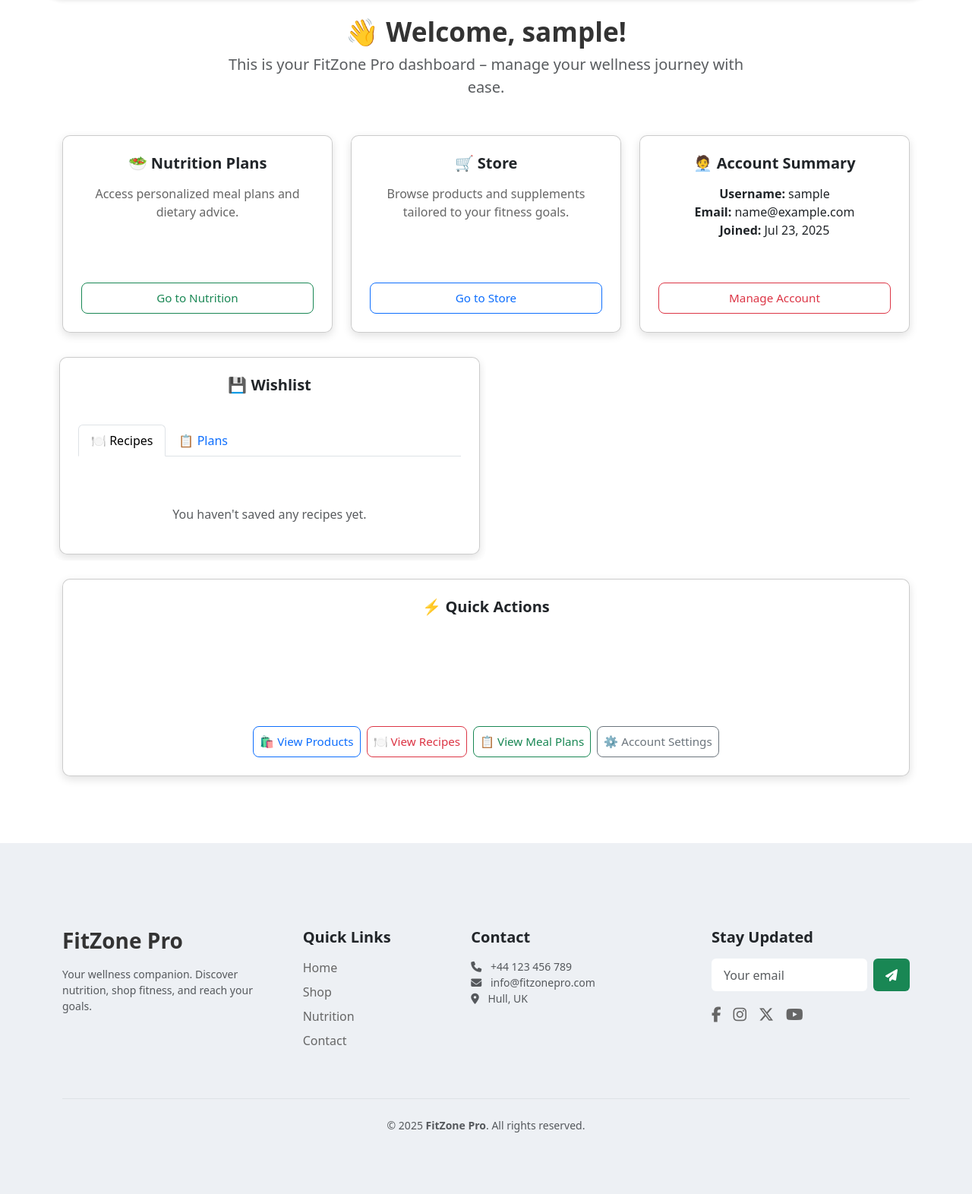
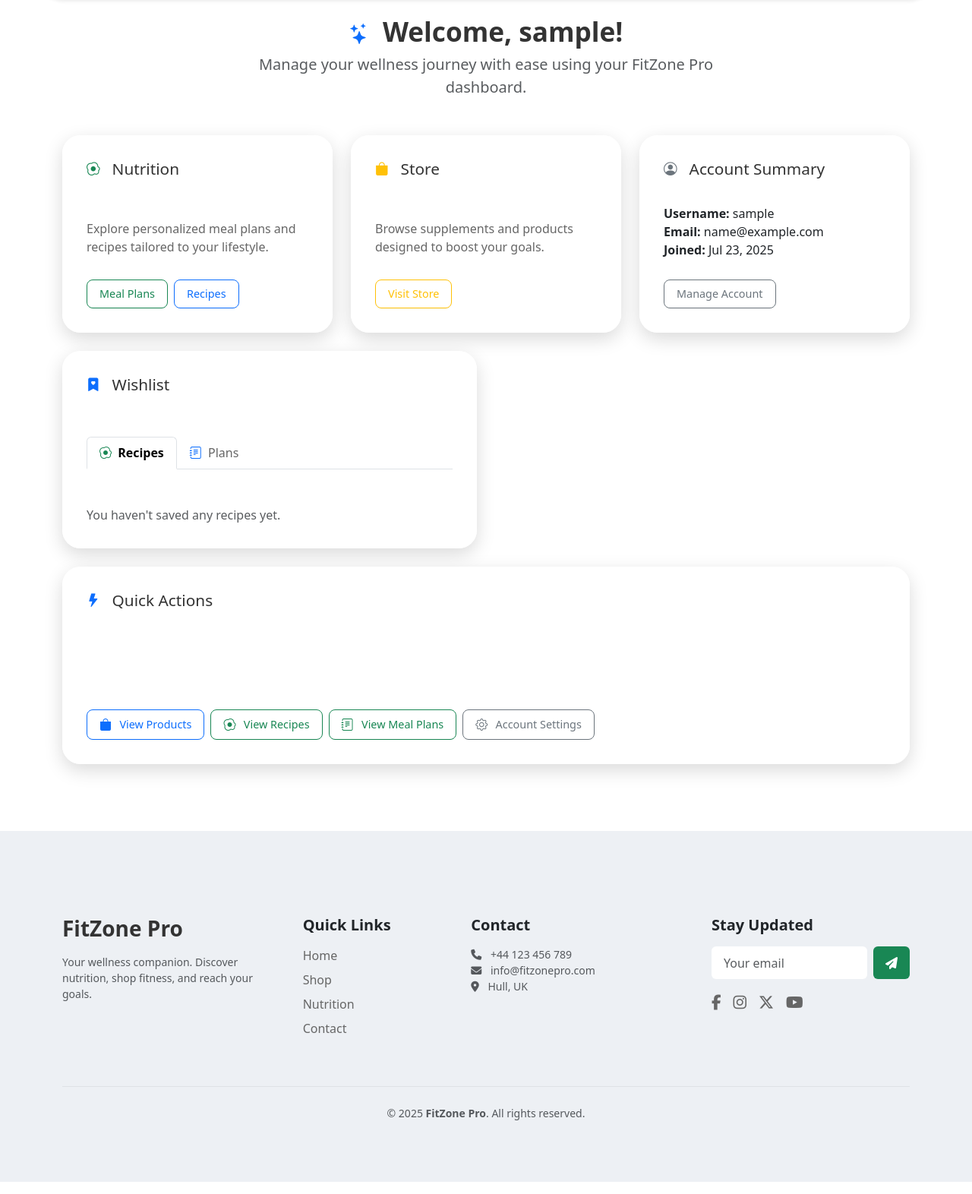
Before and after one commit to Danut89/Milestone-Project-4, a Django app: page /profile/dashboard/ in a window 1280 px wide. Shown: the part 156-1728 px from the top of the page at 76% size. Run offline with Django 5.2, Linux system fonts and the light colour scheme; the visitor is signed in with stand-in values (Sample User, id 1); data that the repository does not hold is empty; some libraries are stand-ins or nearby versions.

Commit message:
💄 Refined Dashboard UI: Final polish with aligned icons, button hover effects, structured layout, and improved visual hierarchy

```diff
--- a/nutrition/urls.py
+++ b/nutrition/urls.py
@@ -4,7 +4,6 @@ from . import views
 app_name = 'nutrition'
 
 urlpatterns = [
-    path('', views.nutrition_home, name='nutrition'),
     path('meal-plans/', views.meal_plans, name='meal_plans'),
     path('recipes/', views.recipes_list, name='recipes'),
     path('recipes/<int:pk>/', views.recipe_detail, name='recipe_detail'),
--- a/nutrition/views.py
+++ b/nutrition/views.py
@@ -14,8 +14,6 @@ from django.contrib import messages
 # 📄 Static & Listing Views
 # ==============================
 
-def nutrition_home(request):
-    return render(request, 'nutrition/home.html')
 
 def meal_plans(request):
     sort_option = request.GET.get('sort')
--- a/profiles/static/profiles/profiles.css
+++ b/profiles/static/profiles/profiles.css
@@ -1,116 +1,157 @@
-
-/*Dashboard Styles*/
-.card-glass {
-  background: rgba(255, 255, 255, 0.95);
-  border-radius: var(--radius-lg);
-  border: 1px solid var(--border-muted);
-  box-shadow: var(--shadow-md);
-  backdrop-filter: blur(10px);
-  transition: all 0.3s ease;
-}
-
-.card-glass h5 {
-  font-weight: 600;
-  color: var(--text-heading);
-}
-
+/* 💎 Final Polished Dashboard Styles */
 .dashboard-card {
   background: rgba(255, 255, 255, 0.96);
   backdrop-filter: blur(8px);
-  border-radius: 10px;
-  box-shadow: var(--shadow-md);
+  border-radius: var(--radius-lg);
+  box-shadow: var(--shadow-lg);
   border: 1px solid var(--border-muted);
   padding: 2rem;
   display: flex;
   flex-direction: column;
   justify-content: space-between;
   min-height: 260px;
-  transition: all 0.3s ease-in-out;
-  border: 1px solid rgba(0, 0, 0, 0.2)
+  transition: transform 0.3s ease-in-out;
 }
 
+
 .dashboard-card:hover {
-  transform: translateY(-2px);
+  transform: translateY(-4px);
   box-shadow: var(--shadow-lg);
 }
 
-.dashboard-card h5 {
-  font-size: 1.25rem;
-  font-weight: 600;
-  margin-bottom: 1rem;
+.dashboard-welcome h1 {
+  font-size: 2rem;
+  display: flex;
+  align-items: center;
+  gap: 0.5rem;
 }
 
-.dashboard-card p,
-.dashboard-card ul {
-  font-size: 1rem;
-  margin-bottom: 1rem;
+.dashboard-welcome i {
+  font-size: 1.7rem;
+  color: var(--primary-color);
 }
 
-.dashboard-card .btn {
-  margin-top: auto;
-  font-size: 0.95rem;
-  padding: 0.5rem;
-  border-radius: 0.5rem;
-  transition: background-color 0.3s ease, color 0.3s ease;
+
+/* Headings */
+.dashboard-card h5 {
+  color: var(--text-dark);
+  font-size: 1.3rem;
+  border-bottom: 1px solid var(--border-muted);
+  padding-bottom: 0.5rem;
+  margin-bottom: 1rem;
+  display: flex;
+  align-items: center;
+  gap: 0.5rem;
 }
 
-.list-group-item {
-  background-color: transparent;
-  border: none;
-  border-bottom: 1px solid var(--border-muted);
+.dashboard-card h5 i {
+  color: var(--text-muted);
+  font-size: 1.1rem;
 }
 
+.dashboard-card p {
+  color: var(--text-muted);
+  font-size: 1rem;
+  text-align: left;
+}
+
+/* Buttons */
+.dashboard-card .btn {
+  font-size: 0.9rem;
+  padding: 0.45rem 1rem;
+  border-radius: 0.5rem;
+  font-weight: 500;
+  transition: all 0.2s ease-in-out;
+  box-shadow: 0 1px 2px rgba(0, 0, 0, 0.04);
+  display: inline-flex;
+  align-items: center;
+  gap: 0.4rem;
+}
+
+.dashboard-card .btn i {
+  font-size: 1rem;
+  vertical-align: middle;
+}
+
+.dashboard-card .btn:hover {
+  background-color: var(--primary-color);
+  color: #fff;
+  border-color: var(--primary-color);
+  transform: translateY(-1px);
+  box-shadow: var(--shadow-md);
+}
+
+/* Scrollable Areas */
 .scrollable-activity {
   max-height: 300px;
   overflow-y: auto;
-  border-radius: var(--radius-md); /* optional */
+  position: relative;
+  padding-right: 8px;
+  scrollbar-width: thin;
 }
 
 .scrollable-activity::-webkit-scrollbar {
   width: 6px;
 }
 .scrollable-activity::-webkit-scrollbar-thumb {
-  background-color: var(--text-muted); /* or a light grey */
+  background-color: var(--text-muted);
   border-radius: 10px;
 }
-.scrollable-activity::-webkit-scrollbar-track {
+
+/* List Group Items */
+.list-group-item {
+  background-color: transparent;
+  border: none;
+  border-bottom: 1px solid var(--border-muted);
+  font-size: 0.95rem;
+  padding: 0.75rem 1rem;
+  transition: background 0.3s ease, box-shadow 0.3s ease;
+  border-radius: 8px;
+  display: flex;
+  justify-content: space-between;
+  align-items: center;
+}
+
+.list-group-item:hover {
+  background: rgba(27, 94, 32, 0.05); /* faint success green */
+  box-shadow: 0 0 0 1px var(--primary-color);
+  cursor: pointer;
+}
+
+.list-group-item:hover .btn {
+  background-color: var(--primary-color);
+  color: white;
+  border-color: var(--primary-color);
+}
+
+.list-group-item strong {
+  color: var(--text-dark);
+}
+
+.info-card {
+  display: flex;
+  flex-direction: column;
+  align-items: flex-start;
+}
+
+/* Tabs */
+.nav-tabs .nav-link {
+  color: var(--text-muted);
+  border: none;
+  font-weight: 500;
+}
+
+.nav-tabs .nav-link.active {
+  color: var(--primary-color);
+  font-weight: 600;
+  border-bottom: 2px solid var(--primary-color);
   background: transparent;
 }
 
-
-
-.delivery-info-form,
-.account-info-summary {
-  background-color: var(--bg-light, #fff);
-  border-radius: var(--radius-lg, 1rem);
-  box-shadow: var(--shadow-md, 0 4px 12px rgba(0, 0, 0, 0.1));
+/* Section Separation Optional (if used) */
+.section-card {
+  background: var(--bg-muted);
+  border-radius: var(--radius-md);
+  padding: 2rem;
+  margin-bottom: 2rem;
 }
-
-.delivery-info-form input,
-.account-info-summary input {
-  border-radius: 0.375rem;
-}
-
-/* 💜 Purple Title Styling */
-.settings-heading {
-  font-size: 1.3rem;
-  font-weight: 600;
-  text-transform: uppercase;
-  letter-spacing: 1px;
-  color: #4b2e83; /* Elegant purple */
-}
-
-/* Match both cards with subtle rounded corners and soft shadows */
-.card {
-  background-color: #ffffff;
-  border-radius: 1rem;
-  border: none;
-  box-shadow: 0 4px 10px rgba(0, 0, 0, 0.04);
-}
-
-/* Card headers unified */
-.card-header h5 {
-  font-weight: 600;
-  text-transform: uppercase;
-  color: #4b2e83;
-}
--- a/profiles/templates/profiles/dashboard.html
+++ b/profiles/templates/profiles/dashboard.html
@@ -7,64 +7,66 @@
 <section class="container py-5 dashboard-section shop-header">
   <!-- 👋 Welcome Message -->
   <div class="mb-5 text-center">
-    <h1 class="display-5 fw-bold">👋 Welcome, {{ user.username }}!</h1>
-    <p class="text-muted fs-5">This is your FitZone Pro dashboard – manage your wellness journey with ease.</p>
+    <h1 class="display-5 fw-bold dashboard-welcome"><i class="bi bi-stars me-2 text-primary"></i> Welcome, {{ user.username }}!</h1>
+    <p class="text-muted fs-5">Manage your wellness journey with ease using your FitZone Pro dashboard.</p>
   </div>
 
-  <!-- 📦 Dashboard Grid -->
+  <!-- ✅ Dashboard Grid -->
   <div class="row g-4">
 
     <!-- 🥗 Nutrition -->
-    <div class="col-md-6 col-lg-4">
-      <div class="card-glass p-4 h-100 dashboard-card">
-        <h5 class="mb-3">🥗 Nutrition Plans</h5>
-        <p>Access personalized meal plans and dietary advice.</p>
-        <a href="{% url 'nutrition:nutrition' %}" class="btn btn-sm btn-outline-success">Go to Nutrition</a>
+    <div class="col-md-6 col-xl-4">
+      <div class="card-glass dashboard-card info-card">
+        <h5 class="mb-3"><i class="bi bi-egg-fried text-success me-2"></i> Nutrition</h5>
+        <p>Explore personalized meal plans and recipes tailored to your lifestyle.</p>
+        <div class="d-flex gap-2 justify-content-center">
+          <a href="{% url 'nutrition:meal_plans' %}" class="btn btn-outline-success">Meal Plans</a>
+          <a href="{% url 'nutrition:recipes' %}" class="btn btn-outline-primary">Recipes</a>
+        </div>
       </div>
     </div>
 
-    <!-- 🛒 Store -->
-    <div class="col-md-6 col-lg-4">
-      <div class="card-glass p-4 h-100 dashboard-card">
-        <h5 class="mb-3">🛒 Store</h5>
-        <p>Browse products and supplements tailored to your fitness goals.</p>
-        <a href="{% url 'all_products' %}" class="btn btn-sm btn-outline-primary">Go to Store</a>
+    <!-- 🛍️ Store -->
+    <div class="col-md-6 col-xl-4">
+      <div class="card-glass dashboard-card info-card">
+        <h5 class="mb-3"><i class="bi bi-bag-fill text-warning me-2"></i> Store</h5>
+        <p>Browse supplements and products designed to boost your goals.</p>
+        <a href="{% url 'all_products' %}" class="btn btn-outline-warning text-center">Visit Store</a>
       </div>
     </div>
 
-    <!-- 🧑‍💼 Account Summary -->
-    <div class="col-md-6 col-lg-4">
-      <div class="card-glass p-4 h-100 dashboard-card">
-        <h5 class="mb-3">🧑‍💼 Account Summary</h5>
-        <ul class="list-unstyled mb-3">
+    <!-- 👤 Account Summary -->
+    <div class="col-md-12 col-xl-4">
+      <div class="card-glass dashboard-card info-card">
+        <h5 class="mb-3"><i class="bi bi-person-circle text-secondary me-2"></i> Account Summary</h5>
+        <ul class="list-unstyled info-card">
           <li><strong>Username:</strong> {{ user.username }}</li>
           <li><strong>Email:</strong> {{ user.email }}</li>
           <li><strong>Joined:</strong> {{ user.date_joined|date:"M d, Y" }}</li>
         </ul>
-        <a href="{% url 'settings_view' %}" class="btn btn-sm btn-outline-danger">Manage Account</a>
+        <div class="text-center">
+          <a href="{% url 'settings_view' %}" class="btn btn-sm btn-outline-secondary">Manage Account</a>
+        </div>
       </div>
     </div>
 
-
-      <!-- 💖 Wishlist Tabs -->
-      <div class="col-6 scrollable-activity p-2">
-        <div class="card-glass p-4 h-100 dashboard-card">
-          <h5 class="mb-3">💾 Wishlist</h5>
-
+    <!-- 💾 Wishlist Tabs -->
+    <div class="col-lg-6">
+      <div class="card-glass dashboard-card">
+        <h5 class="mb-3"><i class="bi bi-bookmark-heart-fill text-primary me-2"></i> Wishlist</h5>
         <ul class="nav nav-tabs" id="wishlistTab" role="tablist">
           <li class="nav-item">
-            <button class="nav-link active" data-bs-toggle="tab" data-bs-target="#recipes">🍽 Recipes</button>
+            <button class="nav-link active" data-bs-toggle="tab" data-bs-target="#recipes"><i class="bi bi-egg-fried text-success me-1"></i> Recipes</button>
           </li>
           <li class="nav-item">
-            <button class="nav-link" data-bs-toggle="tab" data-bs-target="#plans">📋 Plans</button>
+            <button class="nav-link" data-bs-toggle="tab" data-bs-target="#plans"><i class="bi bi-journal-text me-1 text-primary"></i> Plans</button>
           </li>
         </ul>
 
         <div class="tab-content mt-3" id="wishlistTabContent">
-        <!-- Recipes -->
-        <div class="tab-pane fade show active" id="recipes" role="tabpanel">
+          <div class="tab-pane fade show active" id="recipes">
             {% if saved_recipes %}
-            <ul class="list-group">
+              <ul class="list-group scrollable-activity">
                 {% for item in saved_recipes %}
                   <li class="list-group-item d-flex justify-content-between align-items-center">
                     <div class="d-flex align-items-center">
@@ -75,20 +77,17 @@
                           <i class="bi bi-image"></i>
                         </div>
                       {% endif %}
-                  <span>{{ item.recipe.title }}</span>
+                     <strong><span>{{ item.recipe.title }}</span></strong>
                     </div>
-                <a href="{% url 'nutrition:recipe_detail' item.recipe.id %}" class="btn btn-sm btn-outline-secondary">View</a>
+                    <a href="{% url 'nutrition:recipe_detail' item.recipe.id %}" class="btn btn-sm btn-outline-secondary dashboard-button">View</a>
                   </li>
-
-
                 {% endfor %}
               </ul>
             {% else %}
-            <p class="text-muted mt-2">You haven't saved any recipes yet.</p>
+              <p class="text-muted">You haven't saved any recipes yet.</p>
             {% endif %}
           </div>
 
-          <!-- Plans Tab -->
           <div class="tab-pane fade" id="plans">
             {% if saved_meal_plans %}
               <ul class="list-group">
@@ -102,9 +101,8 @@
                           <i class="bi bi-image"></i>
                         </div>
                       {% endif %}
-                  <span>{{ item.recipe.title }}</span>
+                      <strong><span>{{ item.meal_plan.title }}</span></strong>
                     </div>
-                    <span>{{ item.meal_plan.title }}</span>
                     <a href="{% url 'nutrition:meal_plan_detail' item.meal_plan.id %}" class="btn btn-sm btn-outline-secondary">View</a>
                   </li>
                 {% endfor %}
@@ -117,19 +115,21 @@
       </div>
     </div>
 
+    <!-- 🕒 Recent Activity -->
     {% if activities %}
-<div class="col-6 scrollable-activity p-2">
-  <h5 class="mb-3"><i class="bi bi-clock"></i> Recent Activity</h5>
-      <ul class="list-group">
+    <div class="col-lg-6">
+      <div class="card-glass dashboard-card">
+        <h5 class="mb-3"><i class="bi bi-clock-history text-muted me-2"></i> Recent Activity</h5>
+        <ul class="list-group scrollable-activity">
           {% for activity in activities %}
             <li class="list-group-item d-flex justify-content-between align-items-center">
               <div>
                 {% if activity.type == 'order' %}
-                🧾 <strong>Order #{{ activity.item.id }}</strong> placed on {{ activity.date|date:"M d, Y" }}
+                  <i class="bi bi-receipt-cutoff me-1 text-info"></i> <strong>Order #{{ activity.item.id }}</strong> placed on {{ activity.date|date:"M d, Y" }}
                 {% elif activity.type == 'recipe' %}
-                🍽️ <strong>{{ activity.item.title }}</strong> recipe added on {{ activity.date|date:"M d, Y" }}
+                  <i class="bi bi-egg-fried me-1 text-success"></i> <strong>{{ activity.item.title }}</strong> recipe added on {{ activity.date|date:"M d, Y" }}
                 {% elif activity.type == 'mealplan' %}
-                📋 <strong>{{ activity.item.title }}</strong> meal plan created on {{ activity.date|date:"M d, Y" }}
+                  <i class="bi bi-journal-text me-1 text-primary"></i> <strong>{{ activity.item.title }}</strong> plan created on {{ activity.date|date:"M d, Y" }}
                 {% endif %}
               </div>
               {% if activity.type == 'order' %}
@@ -140,29 +140,25 @@
                 <a href="{% url 'nutrition:meal_plan_detail' activity.item.id %}" class="btn btn-sm btn-outline-secondary">View</a>
               {% endif %}
             </li>
-        {% empty %}
-          <p class="text-muted">No recent activity to show.</p>
           {% endfor %}
         </ul>
       </div>
+    </div>
     {% endif %}
 
-
-    <!-- ⚙️ Quick Actions -->
+    <!-- ⚡ Quick Actions -->
     <div class="col-12">
-      <div class="card-glass p-4 h-100 dashboard-card">
-        <h5 class="mb-3">⚡ Quick Actions</h5>
-        <div class="d-flex flex-wrap gap-2 justify-content-center">
-          <a href="{% url 'all_products' %}" class="btn btn-outline-primary">🛍 View Products</a>
-          <a href="{% url 'nutrition:recipes' %}" class="btn btn-outline-danger">🍽 View Recipes</a>
-          <a href="{% url 'nutrition:meal_plans' %}" class="btn btn-outline-success">📋 View Meal Plans</a>
-          <a href="{% url 'settings_view' %}" class="btn btn-outline-secondary">⚙️ Account Settings</a>
+      <div class="card-glass dashboard-card top-card">
+        <h5 class="mb-3"><i class="bi bi-lightning-fill text-primary me-2"></i> Quick Actions</h5>
+        <div class="d-flex flex-wrap gap-2 justify-content-left">
+          <a href="{% url 'all_products' %}" class="btn btn-outline-primary"><i class="bi bi-bag-fill me-1"></i> View Products</a>
+          <a href="{% url 'nutrition:recipes' %}" class="btn btn-outline-success"><i class="bi bi-egg-fried me-1"></i> View Recipes</a>
+          <a href="{% url 'nutrition:meal_plans' %}" class="btn btn-outline-success"><i class="bi bi-journal-text me-1"></i> View Meal Plans</a>
+          <a href="{% url 'settings_view' %}" class="btn btn-outline-secondary"><i class="bi bi-gear me-1"></i> Account Settings</a>
         </div>
       </div>
     </div>
 
-
-
   </div>
 </section>
 {% endblock %}
--- a/static/css/variables.css
+++ b/static/css/variables.css
@@ -1,7 +1,6 @@
 /* ===================================
     Global Color Variables (Refined)
 ====================================== */
-
 :root {
   /* Primary Brand */
   --primary-color: #198754;
--- a/templates/partials/footer.html
+++ b/templates/partials/footer.html
@@ -13,7 +13,7 @@
         <ul class="list-unstyled">
           <li><a href="/" class="footer-link">Home</a></li>
           <li><a href="{% url 'all_products' %}" class="footer-link">Shop</a></li>
-          <li><a href="{% url 'nutrition:nutrition' %}" class="footer-link">Nutrition</a></li>
+          <li><a href="{% url 'nutrition:meal_plans' %}" class="footer-link">Nutrition</a></li>
           <li><a href="{% url 'contact' %}" class="footer-link">Contact</a></li>
         </ul>
       </div>
--- a/templates/partials/navbar.html
+++ b/templates/partials/navbar.html
@@ -66,7 +66,6 @@
         <li class="nav-item dropdown">
           <a class="nav-link dropdown-toggle text-white" href="#" data-bs-toggle="dropdown" aria-expanded="false">Nutrition</a>
           <ul class="dropdown-menu">
-            <li><a class="dropdown-item" href="{% url 'nutrition:nutrition' %}">Nutrition HUB</a></li>
             <li><a class="dropdown-item" href="{% url 'nutrition:meal_plans' %}">Meal Plans</a></li>
             <li><a class="dropdown-item" href="{% url 'nutrition:recipes' %}">Recipes</a></li>
           </ul>
```
Also changed, not shown: nutrition/templates/nutrition/home.html (deleted, +0 -55 lines). Lines whose indentation alone changed are shown as unchanged.
